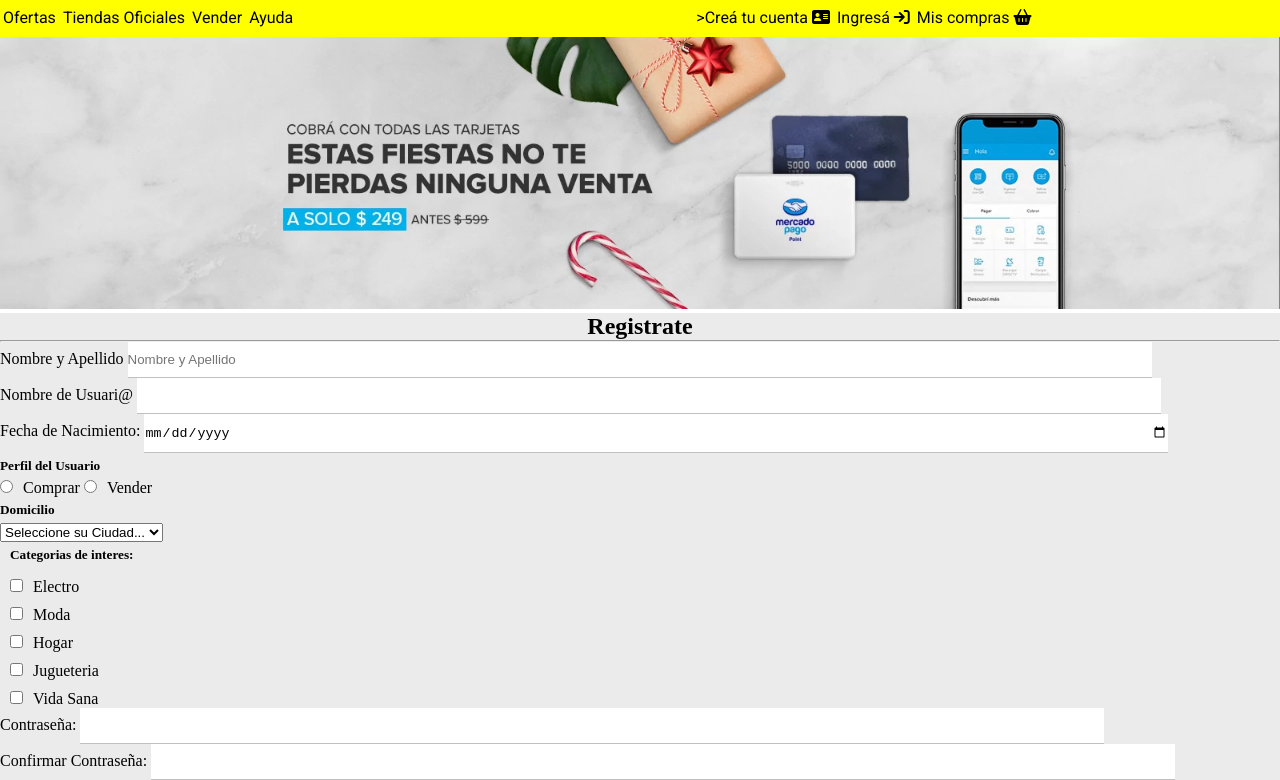
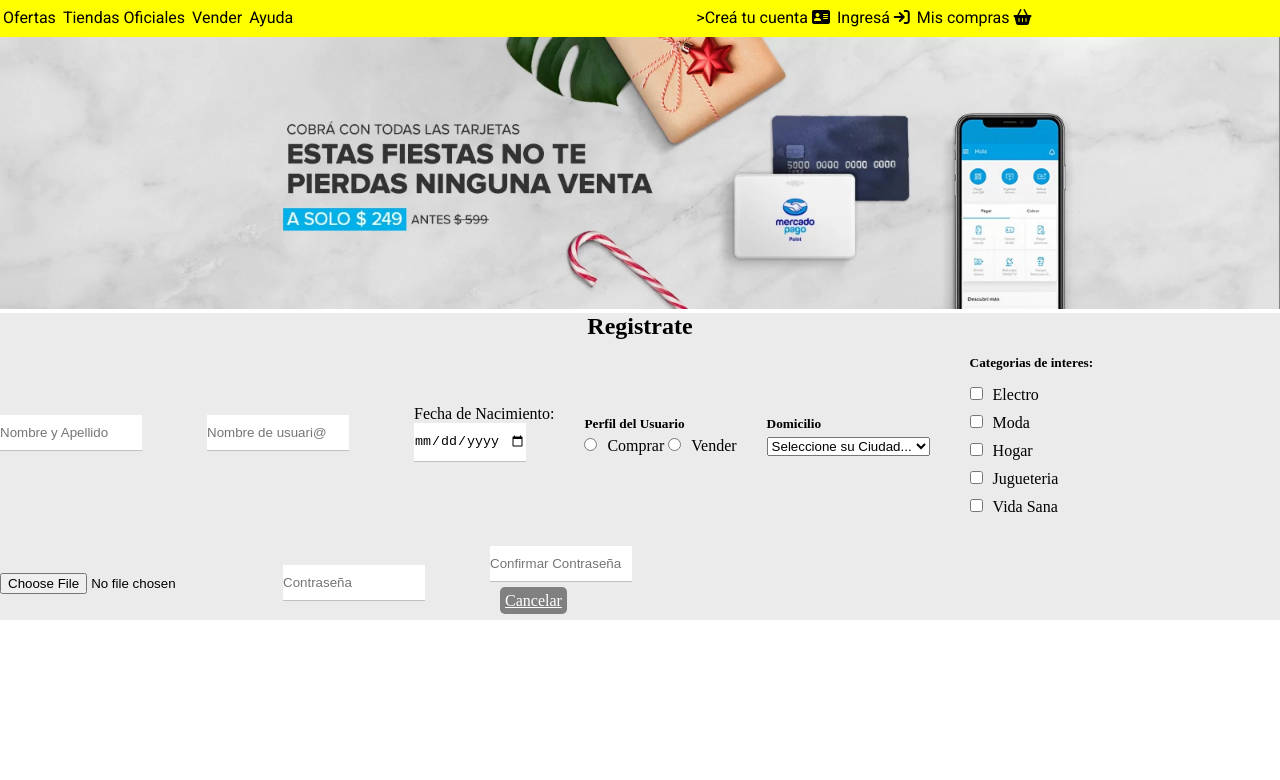
Before and after one commit to Zunilda-Niveiro/tp-mercadoliebre, a website: page views/register.html in a window 1280 px wide. Shown: the part 198-978 px from the top of the page. After the commit the page ends 818 px from the top, so only its background shows below. Drawn offline with Linux system fonts and the light colour scheme.

Commit message:
creando login

```diff
--- a/app.js
+++ b/app.js
@@ -5,5 +5,6 @@
 app.use(express.static('public'));
 app.get('/', (req,res)=> res.sendFile(path.join(__dirname,"views","home.html")));
 app.get('/register', (req,res)=> res.sendFile(path.join(__dirname,"views","register.html")));
+app.get('/login', (req,res)=> res.sendFile(path.join(__dirname,"views","login.html")));
 
 app.listen(3030, ()=> console.log("servidor en linea"))
--- a/public/css/register.css
+++ b/public/css/register.css
@@ -13,9 +13,20 @@
     flex-direction: column;
     gap: 30px;
 }
+.form___box{
+    width: 100%;
+}
+.form__input{
+    width: 100%;
+}
+.form__label{
+   display: flex;
+   text-align: center;
+}
 
 .form__titulo{
     text-align: center;
+    margin-bottom: 10px;
 }
 .form__subtitulo{
     font-weight: bold;
@@ -24,6 +35,8 @@
 
 .main___form{
     width: 100%;
+    border: 1px solid gray;
+    border-radius: 20%;
 }
 
 .form__input{
@@ -42,13 +55,39 @@
 .main__input_radio{
     margin-right: 10px;
 }
+.form__button{
+    border: none;
+    padding: 10px;
+
+
+}
+.form__button_cancel{
+    background-color: gray;
+    border-radius: 5px;
+    color: white;
+    padding: 5px;
+}
+
 @media (min-width:768px) {
     .form{
         flex-direction: row;
-        gap: 30px;
+
     }
 
     .form___box{
-        width: 47%;
+        width: 50%;
     }
-}
+ }
+ @media(min-width:1024px){
+    .form{
+        display: flex;
+        align-items: center;
+    }
+    .main___form {
+        display: flex;
+        justify-items: center;
+    }
+    .form__button_cancel{
+        margin-top: 20px;
+    }
+ }
--- a/public/css/styles.css
+++ b/public/css/styles.css
@@ -4,3 +4,4 @@
 @import"./forms.css";
 @import"./home.css";
 @import"./register.css";
+@import"./login.css";
--- a/views/register.html
+++ b/views/register.html
@@ -48,15 +48,14 @@
 <main class="register__main" >
     <section class="register__main_section general__main_section">
         <h1 class="form__titulo">Registrate</h1>
-        <hr>
-        <form action="">
+        <form action="" class="form">
             <div class="main__form">
-                <label class="form__label"  for="nombre y apellido"> Nombre y Apellido</label>
+                <label class="form__label"  for="nombre y apellido"></label>
                 <input class="form__input" placeholder="Nombre y Apellido" type=" text" type="text" id="nombre y apellido">
             </div>
             <div class="main__form">
-                <label class="form__label" aria-placeholder="Nombre de usuari@" for="email">Nombre de Usuari@</label>
-                <input class="form__input" type="text" type="email" id="email">
+                <label class="form__label"  for="email"></label>
+                <input class="form__input" placeholder="Nombre de usuari@" type="text" type="email" id="email">
             </div>
             <div class="main__form">
                 <label class="form__label" for="date">Fecha de Nacimiento:</label>
@@ -92,13 +91,19 @@
                                 <label for="vida sana"><input class="main__input_radio" value="vida sana" type="checkbox" id="vida sana"
                                 name="vida sana">Vida Sana</label>
             </div>
-            <div class="main__form">
-                <label class="form__label" for="password">Contraseña:</label>
-                <input class="form__input" type="password" id="password">
+            <div>
+                <input type="file" name="Foto de usuari@" id="">
             </div>
             <div class="main__form">
-                <label class="form__label" for="password2">Confirmar Contraseña:</label>
-                <input class="form__input" type="password" id="password2">
+                <label class="form__label" for="password"></label>
+                <input class="form__input" placeholder="Contraseña" type="password" id="password">
+            </div>
+            <div class="main__form">
+                <label class="form__label1" for="password2"></label>
+                <input class="form__input" placeholder="Confirmar Contraseña" type="password" id="password2">
+                <div class="form__button">
+                    <a href="" class="form__button_cancel">Cancelar</a>
+                </div>
             </div>
         </form>
     </section>
```
Also changed, not shown: public/css/general.css (line endings or trailing spaces), public/css/login.css (added), views/login.html (added).
